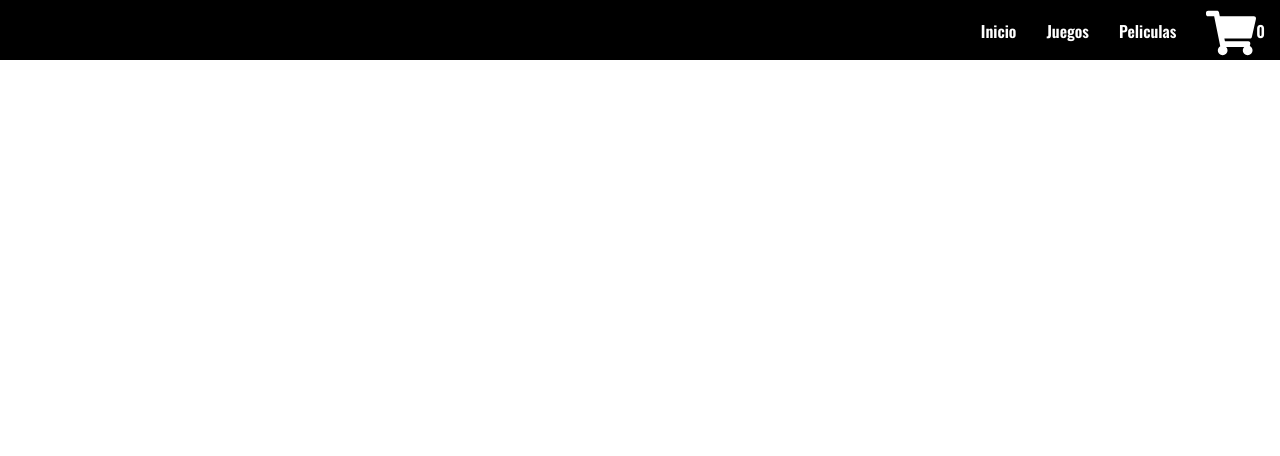
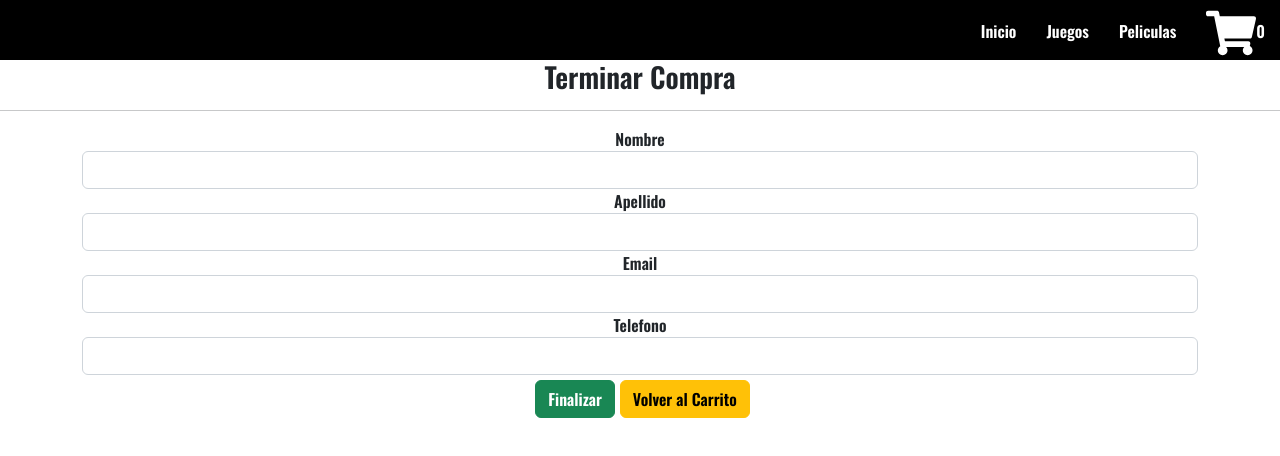
Before and after one commit to NevanOne/PreEntrega1-ReactJS, a React (Create React App) app: page /Checkout in a window 1280 px wide. Shown: the top 456 px of the page. Built offline with nearby package versions, Linux system fonts and the light colour scheme; no server answers; a web font is replaced by a local one.

Commit message:
Fin del Proyecto React

```diff
--- a/package.json
+++ b/package.json
@@ -10,6 +10,7 @@
     "@testing-library/react": "^13.4.0",
     "@testing-library/user-event": "^13.5.0",
     "bootstrap": "^5.2.3",
+    "firebase": "^8.10.0",
     "react": "^18.2.0",
     "react-bootstrap": "^2.7.4",
     "react-dom": "^18.2.0",
@@ -17,6 +18,7 @@
     "react-router-dom": "^6.10.0",
     "react-scripts": "5.0.1",
     "styled-components": "^5.3.9",
+    "sweetalert2": "^11.7.5",
     "web-vitals": "^2.1.4"
   },
   "scripts": {
--- a/src/App.js
+++ b/src/App.js
@@ -8,7 +8,9 @@ import {BrowserRouter as Router,Routes,Navigate,Route,} from 'react-router-dom'
 import { CartProvider } from './components/context/CartContext';
 import {CartScreen} from './components/CartScreen/CartScreen';
 import Inicio from './components/Inicio/Inicio';
-//
+import Checkout from './components/Checkout/Checkout'
+
+
 
 function App() {
   return (
@@ -22,6 +24,7 @@ function App() {
             <Route path='/productos/:categoriaId' element={<ItemListContainer />} />
             <Route path='/detail/:itemId' element={<ItemDetailContainer />} />
             <Route path='/counter' element={<ItemCount />} />
+            <Route path='/Checkout' element={<Checkout/>}/>
             <Route path='/cart' element={<CartScreen></CartScreen>} />
           </Routes>
         </Router>
--- a/src/components/CartScreen/CartScreen.jsx
+++ b/src/components/CartScreen/CartScreen.jsx
@@ -40,7 +40,11 @@ export const CartScreen = () => {
             <strong>Precio total: ${precioTotal()}</strong>
             <hr />
             <Button className='btn btn-danger' onClick={vaciarCarrito}> Vaciar Carrito </Button>
+            <Link className='btn btn-success' to='/Checkout'>
+             Terminar Compra
+          </Link>
           </>
+
       }
 
     </div>
--- /dev/null
+++ b/src/components/Checkout/Checkout.jsx
@@ -0,0 +1,85 @@
+import React, {useState} from 'react';
+import { Link } from 'react-router-dom';
+import { useContext } from 'react';
+import { CartContext } from '../context/CartContext';
+import firebase from 'firebase';
+import 'firebase/firestore';
+import { getFirestore } from '../../firebase/config';
+import Swal from 'sweetalert2';
+
+const Checkout = () => {
+const {carrito, precioTotal, vaciarCarrito} = useContext(CartContext)
+
+const [email, setEmail] = useState("")
+const [nombre, setNombre] = useState("")
+const [apellido, setApellido] = useState("")
+const [telefono, setTelefono] = useState("")
+
+//Funcion para manejar el envío
+
+const handleSubmit = (e) =>{
+    e.preventDefault()
+    console.log("Nombre:", nombre)
+    console.log("Apellido:", apellido)
+    console.log("Email:", email)
+    console.log("Telefono:", telefono)
+    const orden = {
+        buyer: {
+            nombre,
+            apellido,
+            email,
+            telefono,
+        },
+        item: carrito,
+        total_price: precioTotal(),
+        data: firebase.firestore.Timestamp.fromDate(new Date()),
+    }
+    console.log(orden)
+    //funcion para enviar orden a Firebase
+    const db = getFirestore()
+    const ordenes = db.collection('ordenes')
+     ordenes.add(orden)
+     .then((res)=>{
+        Swal.fire({
+            icon: 'success',
+            title: 'La compra fue realizada con Exito',
+            text: `Guarde su numero de compra : ${res.id}`,
+            willClose: () =>{
+                vaciarCarrito()
+            }
+          })
+     })
+}
+
+
+
+  return (
+    <div>
+    <h3>Terminar Compra</h3>
+    <hr />
+    <form onSubmit={handleSubmit} className='container mt-3'>
+        <div className="form-group">
+            <label htmlFor="nombre">Nombre</label>
+                <input type='text'className='form-control' onChange={(e) => setNombre(e.target.value)} value={nombre}/>
+        </div>
+        <div className="form-group">
+            <label htmlFor="apellido">Apellido</label>
+                <input type='text'className='form-control' onChange={(e) => setApellido(e.target.value)} value={apellido} />
+        </div>
+        <div className="form-group">
+            <label htmlFor="email">Email</label>
+                <input type='text'className='form-control' onChange={(e) => setEmail(e.target.value)} value={email} />
+        </div>
+        <div className="form-group">
+            <label htmlFor="telefono">Telefono</label>
+                <input type='text'className='form-control'onChange={(e) => setTelefono(e.target.value)} value={telefono} />
+        </div>
+        <button type='submit' className='btn btn-success'>Finalizar</button>
+        <Link to='/cart' className='btn btn-warning'>Volver al Carrito</Link>
+    </form>
+
+    </div>
+  )
+}
+
+export default Checkout;
--- a/src/components/Item/Item.jsx
+++ b/src/components/Item/Item.jsx
@@ -3,13 +3,13 @@ import './item.css'
 import { Card, Button } from 'react-bootstrap'
 import { Link } from 'react-router-dom'
 
-export const Item = ({ id, description, price, image, categoria }) => {
+export const Item = ({ id, name, description, price, image, categoria }) => {
   return (
     <div className='item'>
       <Card style={{ width: '19rem' }}>
         <Card.Img variant="top" src={image} />
         <Card.Body>
-          <Card.Title>{id}</Card.Title>
+          <Card.Title>{name}</Card.Title>
           <Card.Title>{description}</Card.Title>
           <Card.Title>${price}</Card.Title>
           <Card.Title>Categoria: {categoria}</Card.Title>
--- a/src/components/ItemDetail/ItemDetail.jsx
+++ b/src/components/ItemDetail/ItemDetail.jsx
@@ -3,8 +3,9 @@ import {useNavigate} from 'react-router-dom'
 import { Card, Button } from 'react-bootstrap'
 import { ItemCount } from '../ItemCount/ItemCount'
 import {CartContext} from '../context/CartContext'
+import { Link } from 'react-router-dom';
 
-export const ItemDetail = ({ id, description, price, image, categoria, stock }) => {
+export const ItemDetail = ({ id, name, description, price, image, categoria, stock }) => {
 
   const navigate = useNavigate()
 
@@ -19,6 +20,7 @@ export const ItemDetail = ({ id, description, price, image, categoria, stock })
   const sumarAlCarrito = () =>{
         const newItem = {
           id,
+          name,
           description,
           image,
           price,
@@ -36,7 +38,7 @@ export const ItemDetail = ({ id, description, price, image, categoria, stock })
       <Card style={{ width: '25rem' }}>
         <Card.Img variant="top" src={image} />
         <Card.Body>
-          <Card.Title>{id}</Card.Title>
+          <Card.Title>{name}</Card.Title>
           <Card.Title>{description}</Card.Title>
           <Card.Title>{price}</Card.Title>
           <p>Lorem ipsum dolor sit amet consectetur, adipisicing elit. Ea error totam quibusdam doloribus, alias aperiam exercitationem laboriosam illum similique eos, delectus vitae odit maxime, repellendus iusto quisquam placeat blanditiis. Cupiditate! </p>
@@ -45,6 +47,9 @@ export const ItemDetail = ({ id, description, price, image, categoria, stock })
           <Button onClick={sumarAlCarrito}>Agregar al carrito</Button>
         </Card.Body>
         <Button onClick={volverHaciaAtras} className='btn btn-sucess'>Volver atras</Button>
+        <Link to='/cart' className='btn btn-info'>
+          Ir al Carrito
+        </Link>
       </Card>
     </div>
   )
--- a/src/components/ItemDetailContainer/ItemDetailContainer.jsx
+++ b/src/components/ItemDetailContainer/ItemDetailContainer.jsx
@@ -3,6 +3,7 @@ import {pedirProductos} from '../../helpers/pedirProductos'
 import {ImSpinner2} from 'react-icons/im'
 import {ItemDetail} from '../ItemDetail/ItemDetail'
 import { useParams } from 'react-router-dom'
+import { getFirestore } from '../../firebase/config'
 
 export const ItemDetailContainer = () => {
 
@@ -12,9 +13,7 @@ export const ItemDetailContainer = () => {
 
     const {itemId} = useParams()
 
-    useEffect(() =>{
-
-        setLoading(true)
+    /*         setLoading(true)
             pedirProductos()
                 .then(res =>{
                     setItem( res.find( prod => prod.id === Number(itemId)))
@@ -22,7 +21,22 @@ export const ItemDetailContainer = () => {
                 .catch((error) => console.log(error))
                 .finally(() => {
                     setLoading(false)
+                }) */
+    useEffect(() =>{
+       const db = getFirestore()
+       const productos = db.collection('productos')
+       const item = productos.doc(itemId)
+       item.get()
+        .then((doc)=>{
+            setItem({
+                id: doc.id, ...doc.data()
             })
+        })
+        .catch((err)=> console.log(err))
+        .finally(()=>{
+            setLoading(false)
+        })
+
     },[itemId])
 
 
--- /dev/null
+++ b/src/firebase/config.js
@@ -0,0 +1,22 @@
+import firebase from "firebase/app";
+import 'firebase/firestore'
+
+// Your web app's Firebase configuration
+// For Firebase JS SDK v7.20.0 and later, measurementId is optional
+const firebaseConfig = {
+  apiKey: "AIzaSyD6fG2KZqLv7HOQg50PP0Xez6LNSXP3ANc",
+  authDomain: "goro-s-gaming-lair.firebaseapp.com",
+  projectId: "goro-s-gaming-lair",
+  storageBucket: "goro-s-gaming-lair.appspot.com",
+  messagingSenderId: "552207669519",
+  appId: "1:552207669519:web:b483204f974724dff5867a",
+  measurementId: "G-3TF9LT28WR"
+};
+
+//Inicializar app
+
+const app = firebase.initializeApp(firebaseConfig)
+
+export const getFirestore = () =>{
+    return firebase.firestore(app)
+}
```
Also changed, not shown: 1 other file (tests, documents, lock files or other folders). Lines whose indentation alone changed are shown as unchanged.
